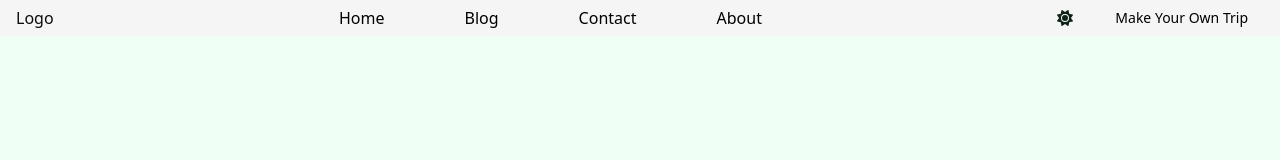
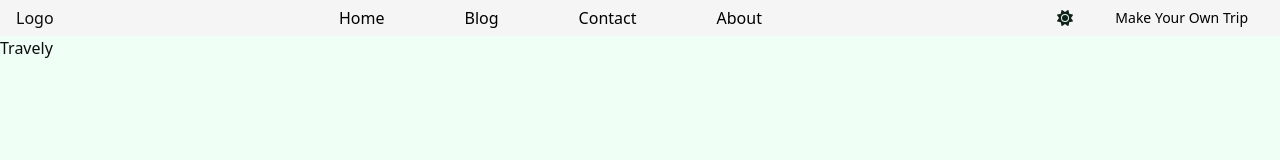
Before and after one commit to chengivan2/onpoint, a Next.js app: page / in a window 1280 px wide. Shown: the top 160 px of the page. Built offline with nearby package versions, Linux system fonts and the light colour scheme.

Commit message:
Changed the position styles for header and main

```diff
--- a/src/app/globals.css
+++ b/src/app/globals.css
@@ -21,7 +21,7 @@
   --darkmodetextcolor: hsl(0, 0%, 96%);
 
   --lightmodeheaderbgcolor: hsl(0, 0%, 96%);
-  --darkmodeheaderbgcolor: hsl(144, 41%, 7%);
+  --darkmodeheaderbgcolor: hsl(144, 41%, 5%);
 }
 
 html {
--- a/src/app/page.tsx
+++ b/src/app/page.tsx
@@ -4,9 +4,9 @@ export default function Home() {
   return (
     <>
     <Header />
-    <main className="min-w-[100%]">
+    <main className="relative min-w-[100%]">
       <h2
-      className="text-[#242424] dark:text-[#f5f5f5]">Travely</h2>
+      className="text-lightmode-text-color dark:text-darkmode-text-color">Travely</h2>
     </main>
     </>
 
--- a/src/app/rootcomponents/header.tsx
+++ b/src/app/rootcomponents/header.tsx
@@ -4,7 +4,7 @@ import ThemeToggle from "./themetoggle";
 
 export default function Header() {
   return (
-    <header className="absolute px-[1rem] flex flex-row w-full justify-between items-center bg-lightmode-header-bg-color dark:bg-darkmode-header-bg-color">
+    <header className="relative px-[1rem] flex flex-row w-full justify-between items-center bg-lightmode-header-bg-color dark:bg-darkmode-header-bg-color">
       <h1 className="flex-grow text-lightmode-text-color dark:text-darkmode-text-color">Logo</h1>
       <Menu />
       <div
```
